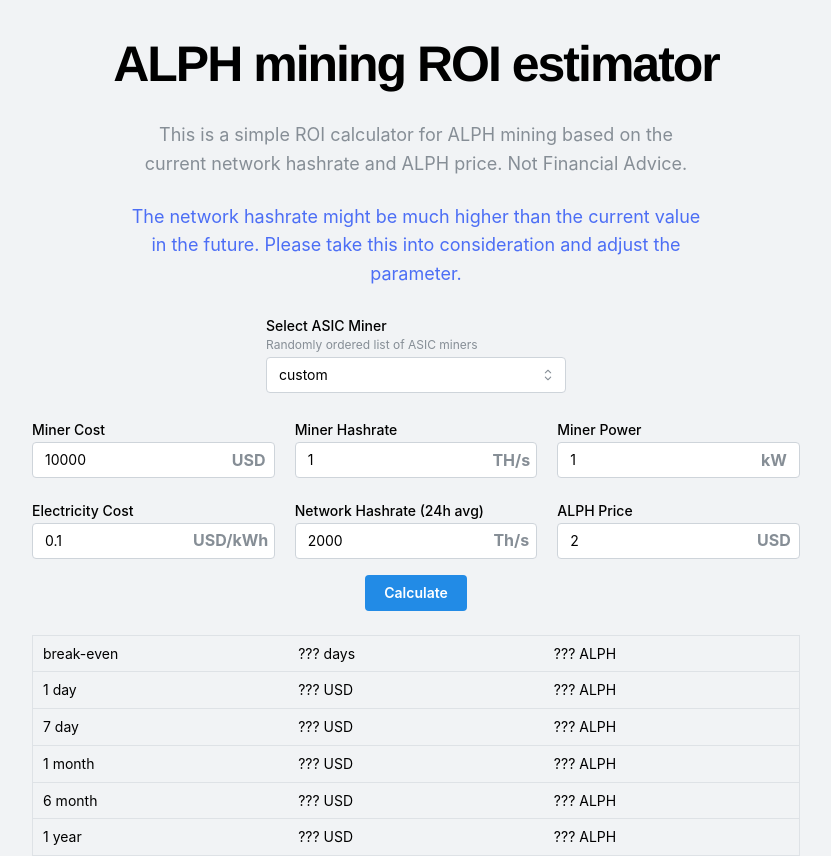
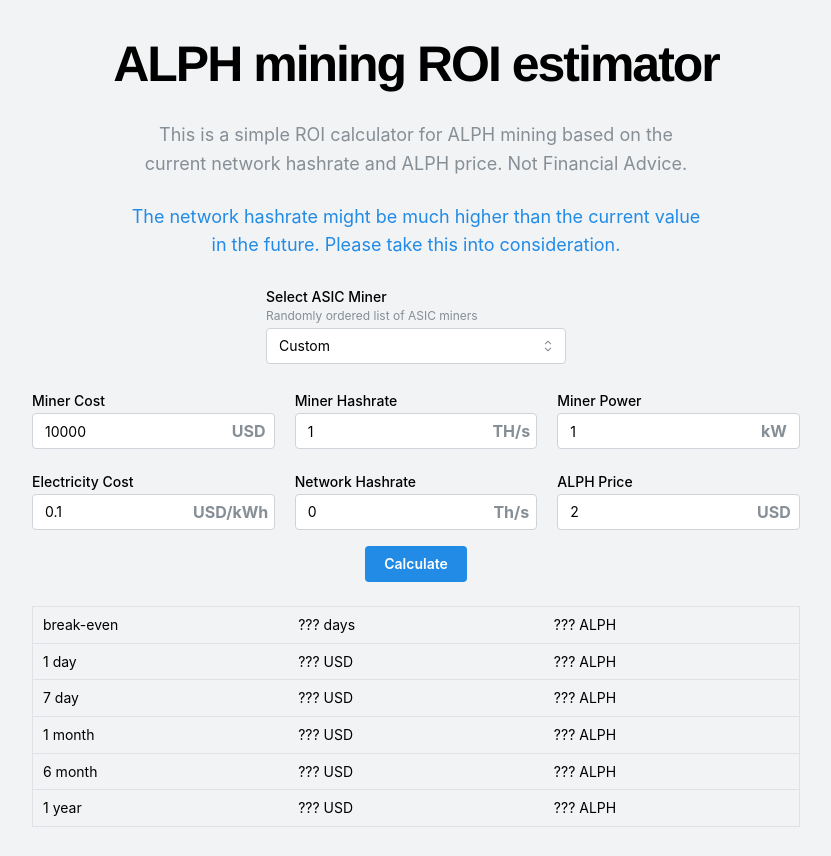
Before and after one commit to alephium/alph-mining-roi, a Next.js app: page /alph-mining-roi/ in a window 1280 px wide. Shown: the whole page, without its empty margins (224-1055 px from the left). After the commit the page ends 827 px from the top, so only its background shows below. Built offline with nearby package versions, Linux system fonts and the light colour scheme; no server answers.

Commit message:
Update network hashrate

```diff
--- a/app/page.tsx
+++ b/app/page.tsx
@@ -9,25 +9,25 @@ import { convertHttpResponse, NodeProvider } from '@alephium/web3'
 type MinerInfo = { name: string; hashrate: number; power: number; cost: number }
 const asicMiners: Record<string, MinerInfo> =
   {
-    custom: {
+    Custom: {
       name: 'Unknown ASIC Miner',
       hashrate: 1.0,
       power: 1.0,
       cost: 10000,
     },
-    bitmainAL1: {
+    BitmainAL1: {
       name: 'Bitmain Antminer L1',
       hashrate: 15.6,
       power: 3.51,
       cost: 29260,
     },
-    iceriverAL0: {
+    IceriverAL0: {
       name: 'Ice River ALPH AL0',
       hashrate: 0.4,
       power: 0.1,
       cost: 799,
     },
-    goldshellALII: {
+    GoldshellALII: {
       name: 'Goldshell AL BOX II',
       hashrate: 1.440,
       power: 0.36,
@@ -60,7 +60,7 @@ export default function HomePage() {
       minerHashrate: 1.0,
       minerPower: 1.0,
       electricityCost: 0.1,
-      networkHashrate: 2000,
+      networkHashrate: 0.0,
       alphPrice: 2.0,
     },
     validate: {
@@ -85,7 +85,8 @@ export default function HomePage() {
     },
   })
 
-  const [asicMiner, setAsicMiner] = useState('custom')
+  const [asicMiner, setAsicMiner] = useState('Custom')
+  const [currentHashrate, setCurrentHashrate] = useState(undefined as number | undefined)
 
   useEffect(() => {
     const minerInfo = asicMiners[asicMiner] as MinerInfo | undefined
@@ -108,7 +109,7 @@ export default function HomePage() {
         const res1 = await res0.json()
         const hashrate = res1[0].hashrate
         const ths = parseFloat(hashrate) / (10 ** 12)
-        form.setValues({ networkHashrate: ths })
+        setCurrentHashrate(Math.ceil(ths))
       }
 
       const res2 = await fetch(explorerUrl + '/market/prices?currency=usd', {
@@ -179,8 +180,8 @@ export default function HomePage() {
       <Text c='dimmed' ta='center' size='lg' maw={580} mx='auto'>
         This is a simple ROI calculator for ALPH mining based on the current network hashrate and ALPH price. Not Financial Advice.
       </Text>
-      <Text c='indigo' ta='center' size='lg' maw={580} mx='auto'>
-        The network hashrate might be much higher than the current value in the future. Please take this into consideration and adjust the parameter.
+      <Text c='blue' ta='center' size='lg' maw={580} mx='auto'>
+        The network hashrate might be much higher than the current value in the future. Please take this into consideration.
       </Text>
       <NativeSelect
         miw={300}
@@ -250,7 +251,7 @@ export default function HomePage() {
         <Grid.Col span={{ base: 12, xs: 4 }}>
           <TextInput
             type='number'
-            label='Network Hashrate (24h avg)'
+            label={`Network Hashrate ${ currentHashrate ? `(Current: ${currentHashrate} TH/s)` : ''}`}
             placeholder='1.0'
             rightSection={
               <Text mr='md' fw='bold'>
```
Also changed, not shown: 1 other file (tests, documents, lock files or other folders).
